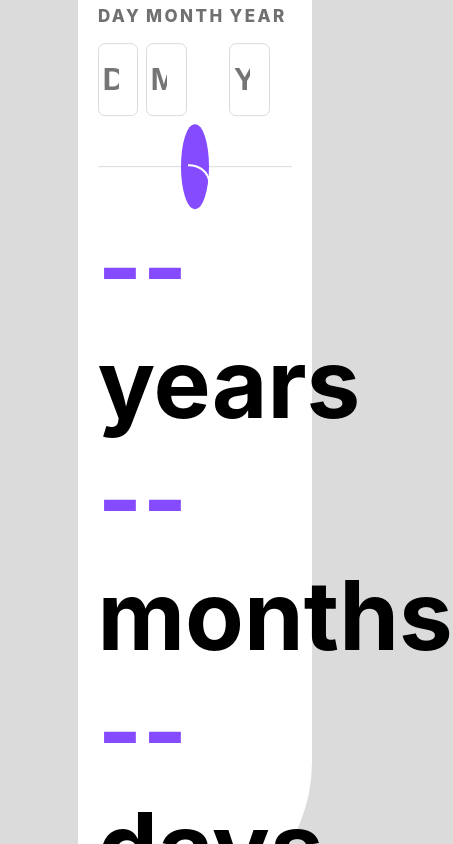
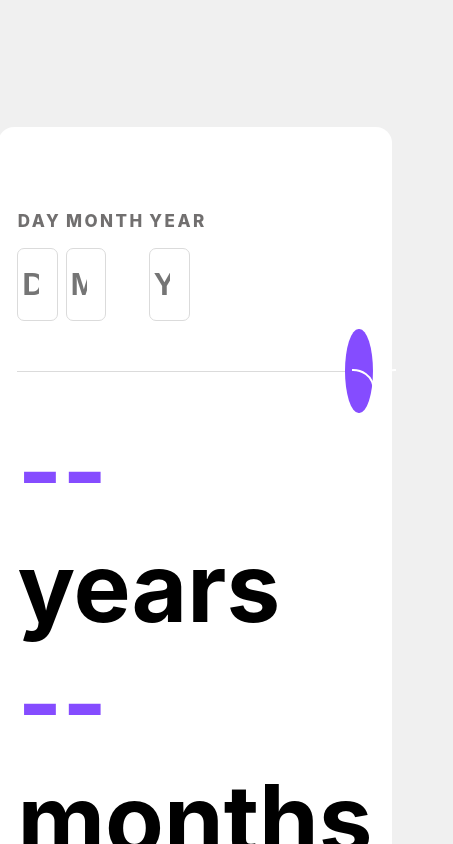
Before and after one commit to ridaarif98/age-calculator-app, a React (Create React App) app: page / in a window 390 px wide. Shown: the top 844 px of the page, 453 px wide, since content can reach past the window. Built offline with nearby package versions, Linux system fonts and the light colour scheme.

Commit message:
Make it responsible for mobile screen

```diff
--- a/src/App.scss
+++ b/src/App.scss
@@ -1,17 +1,61 @@
 
 .App {
-  // text-align: center;
   font-size: 32px;
   position: relative;
   padding: 2vh 5vw;
   background-color: hsl(0, 0%, 100%);
-  position: absolute;
-  top: 50%;
-  left: 50%;
-  width: 50vw;
-  transform: translate(-50%, -50%);
+  width: fit-content;
+  margin-top: 15vh;
+  margin-bottom: 10vh;
   border-radius: 1rem 1rem 10rem 1rem;
-
+  @media only screen and (max-width: 375px) {
+    font-size: 22px;
+    padding: 5vh 3vw !important;
+    border-radius: 1.5rem 1.5rem 7rem 1.5rem !important;
+    form {
+      .input-div {
+        margin-top: 3vh;
+        .input-detail {
+          label {
+            font-size: 14px !important;
+            font-weight: 700 !important;
+            padding: 1vh 1vw !important;
+          }
+          input {
+            padding: 2vh 1vw;
+            border-radius: 7px;
+            border: 1px solid hsl(0, 0%, 86%);
+            box-shadow: none;
+            margin: 0.3vh 1vw;
+            font-size: 15px !important;
+            max-width: 20vw !important;
+          }
+        }
+      }
+      .btn-div {
+        margin-top: 5vh !important;
+        padding: 0.5vh 3vw !important ;
+        .line{
+          width: 40% !important;
+        }
+        #second-line {
+          display: block !important;
+        }
+        button {
+          width: 15vw !important;
+          img {
+          width: 7vw;
+         }
+        }
+      }
+    }
+    .age{
+      padding: 1vh 3vw;
+      h1 {
+        font-size: 2.5em !important;
+      }
+    }
+  }
   form {
       .input-div {
         display: flex;
@@ -57,12 +101,14 @@
       .btn-div {
         display: flex;
         flex-direction: row;
-        // justify-content: space-between;
         align-items: center;
         .line{
           background-color:hsl(0, 0%, 86%);
           height: 1px;
           width: 95%;
+        }
+        #second-line {
+          display: none;
         }
         button {
           height: 10vh;
--- a/src/index.css
+++ b/src/index.css
@@ -5,7 +5,11 @@ body {
     sans-serif;
   -webkit-font-smoothing: antialiased;
   -moz-osx-font-smoothing: grayscale;
-  background-color: hsl(0, 0%, 86%);
+  display: flex;
+  justify-content: center;
+  align-items: center;
+  background-color: hsl(0, 0%, 94%)
+
 }
 
 code {
```
